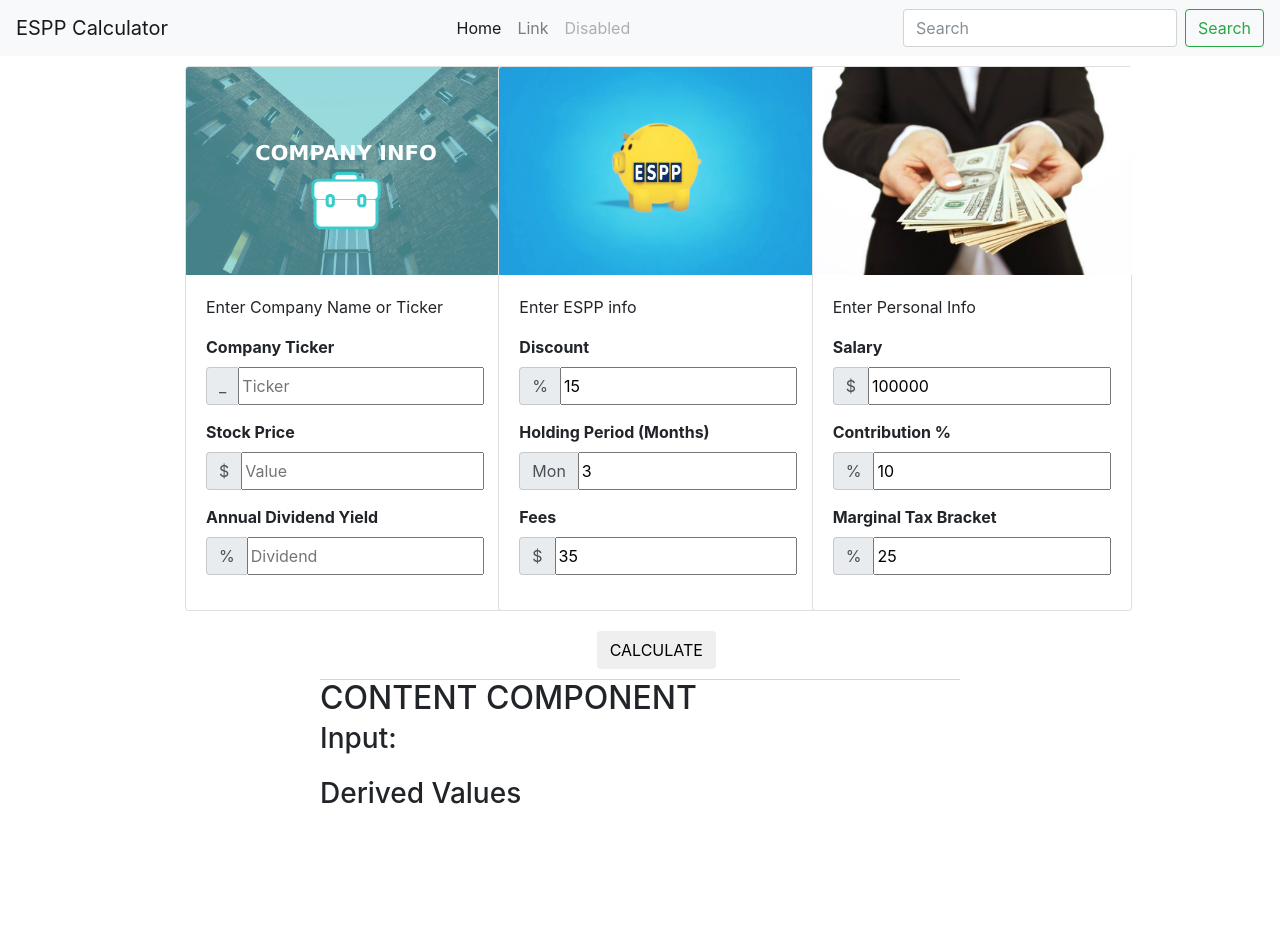
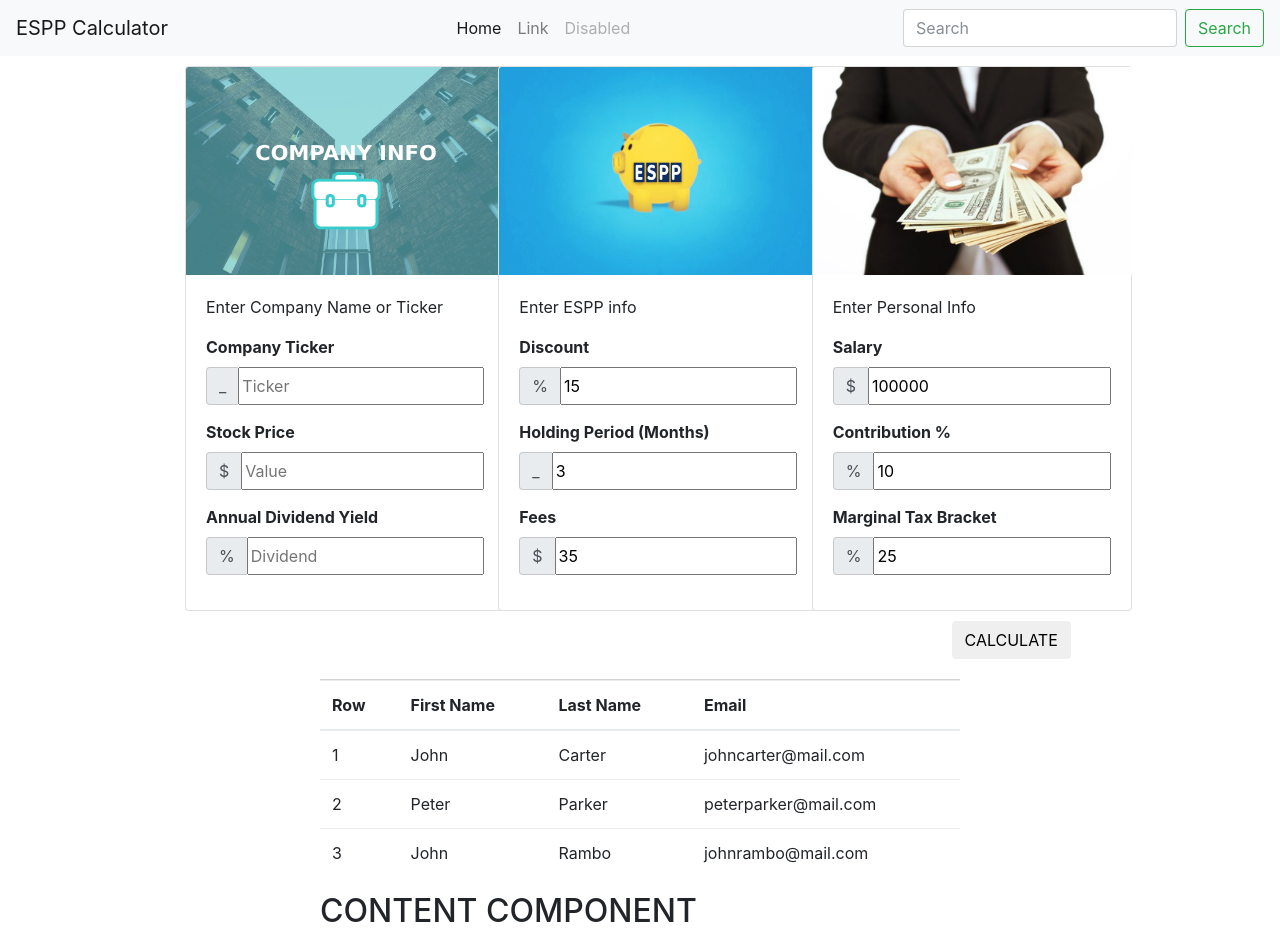
Before and after one commit to jsantoru/jnab, an Angular app: page / in a window 1280 px wide. Shown: the top 938 px of the page. Before the commit the page ends 833 px from the top, so only its background shows below. Built offline with nearby package versions, Linux system fonts and the light colour scheme.

Commit message:
moved calculate button, added placeholder table

```diff
--- a/src/app/content/content.component.html
+++ b/src/app/content/content.component.html
@@ -1,4 +1,35 @@
 <div id="content">
+  <table class="table table-hover">
+    <thead>
+    <tr>
+      <th>Row</th>
+      <th>First Name</th>
+      <th>Last Name</th>
+      <th>Email</th>
+    </tr>
+    </thead>
+    <tbody>
+    <tr>
+      <td>1</td>
+      <td>John</td>
+      <td>Carter</td>
+      <td>johncarter@mail.com</td>
+    </tr>
+    <tr>
+      <td>2</td>
+      <td>Peter</td>
+      <td>Parker</td>
+      <td>peterparker@mail.com</td>
+    </tr>
+    <tr>
+      <td>3</td>
+      <td>John</td>
+      <td>Rambo</td>
+      <td>johnrambo@mail.com</td>
+    </tr>
+    </tbody>
+  </table>
+
   <h2>CONTENT COMPONENT</h2>
   <h3>Input:</h3>
   <pre>{{inputEntity | json}}</pre>
--- a/src/app/espp/espp.component.html
+++ b/src/app/espp/espp.component.html
@@ -36,7 +36,7 @@
     </div>
     <label><b>Holding Period (Months)</b></label>
     <div class="input-group">
-      <span class="input-group-addon">Mon</span>
+      <span class="input-group-addon">_</span>
       <input mdInput placeholder="Holding Period (months)" value="{{esppInputEntity?.holdingPeriodMonths}}">
     </div>
     <label><b>Fees</b></label>
--- a/src/app/input/input.component.css
+++ b/src/app/input/input.component.css
@@ -6,6 +6,5 @@
 
 #calcButtonDiv {
   margin: auto;
-  width: 75%;
   padding: 10px;
 }
--- a/src/app/input/input.component.html
+++ b/src/app/input/input.component.html
@@ -38,8 +38,8 @@
     <app-personal
       (personalInputEvent)="onPersonalInputEvent($event)">
     </app-personal>
+    <div id="calcButtonDiv" class="col-sm-1">
+      <button (click)="onClickCalculate()" class="btn btn-default">CALCULATE</button>
+    </div>
   </div>
 </div>
-<div id="calcButtonDiv" class="col-sm-1">
-  <button (click)="onClickCalculate()" class="btn btn-default">CALCULATE</button>
-</div>
```
